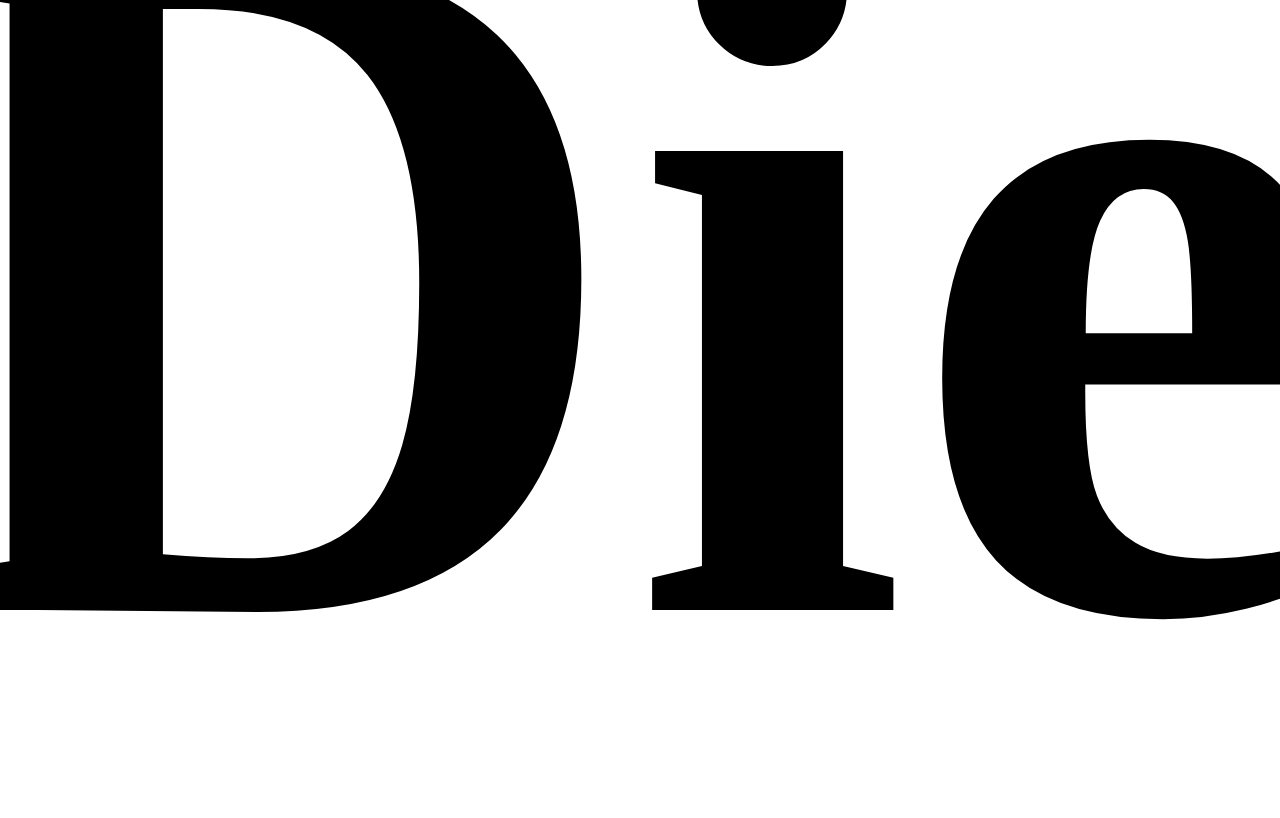
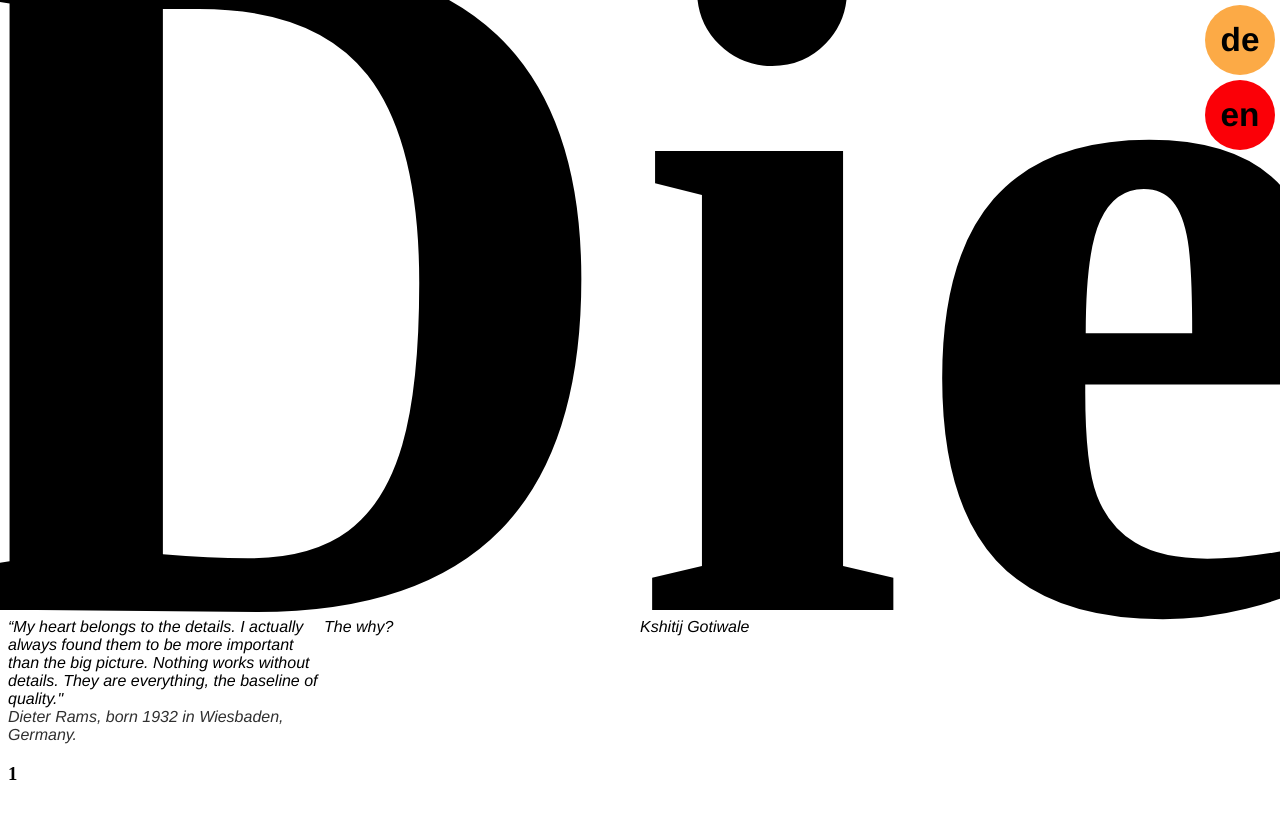
Before and after one commit to kgotiwale/KshitijGoti, a plain HTML site: page Dieter Rams Principles of Design.html in a window 1280 px wide. Shown: the top 818 px of the page. Drawn offline with Linux system fonts and the light colour scheme; a web font is replaced by a local one.

Commit message:
Update Dieter Rams Principles of Design.html

```diff
--- a/Dieter Rams Principles of Design.html
+++ b/Dieter Rams Principles of Design.html
@@ -12,7 +12,7 @@
     	url("http://db.onlinewebfonts.com/t/988d4c9843303bc94792a4ad537f1cfb.woff") format("woff"), /* chrome firefox */
     	url("http://db.onlinewebfonts.com/t/988d4c9843303bc94792a4ad537f1cfb.ttf") format("truetype"), /* chrome firefox opera Safari, Android, iOS 4.2+*/
     	url("http://db.onlinewebfonts.com/t/988d4c9843303bc94792a4ad537f1cfb.svg#Druk Bold") format("svg"); /* iOS 4.1- */
-}
+		}
 
 		h1{
 			font-family: "Druk Bold";
@@ -48,6 +48,85 @@
 			line-height: 0.5;
 		}
 
+
+		.germanButton{
+			height: 70px;
+			width: 70px;
+			font-family: 'Helvetica Neue';
+			font-weight: 600;
+			font-size: 25pt;
+			align-content: center;
+			border: 0px;
+			background-color: rgba(252,170,70,1.00);
+			z-index: 0;
+			border-radius: 70px;
+  			position: fixed;
+  			top: 5px;
+			right: 5px;
+			margin-left: 95%;
+			margin-bottom: 0.5%;
+
+		}
+
+		.englishButton{
+			height: 70px;
+			width: 70px;
+			font-family: 'Helvetica Neue';
+			font-weight: 600;
+			font-size: 25pt;
+			align-content: center;
+			border: 0px;
+			background-color: rgba(251,0,7,1.00);
+			z-index: 0;
+			border-radius: 70px;
+  			position: fixed;
+  			top: 80px;
+			right: 5px;
+			margin-left: 95%;
+		}
+
+		.main{
+			display: flex;
+
+		}
+
+		.column1{
+			width: 25%;
+			float: left;
+			margin-right: 3px;
+		}
+
+		.introduction{
+			font-family: 'Helvetica Neue';
+			font-style: italic;
+			font-weight: 300;
+			margin-top: 60px;
+		}
+
+		p span{
+			color: rgba(48,48,48,1.00);
+		}
+
+		.column2{
+			width: 25%;
+			float: left;
+			margin-right: 3px;
+		}
+
+		.column3{
+			width: 25%;
+			float: left;
+			margin-right: 3px;
+		}
+
+		.column4{
+			width: 25%;
+			float: left;
+			margin-right: 3px;
+		}
+
+
+
 	</style>
 
 
@@ -56,6 +135,75 @@
 <body>
 	<h1>Dieter</h1>
 	<h2>Rams<br><span class="number">10</span><br><span class="text">principles<br>of design</span></h2>
-	<div type="button" class="language" value="de" onClick="toggleLanguage('German')"></div>
+	<input type="button" class="germanButton" onClick="myFunction()" value="de">
+	<br>
+	<input type="button" class="englishButton" onClick="myFunction()" value="en">
+
+	<div class="main">
+		<div class="column1">
+
+		<p class="introduction">“My heart belongs to the details. I actually always found them to be more important than the big picture. Nothing works without details. They are everything, the baseline of quality."<br>
+		<span>Dieter Rams, born 1932 in Wiesbaden, Germany.</span></p>
+
+		<h3>1</h3>
+
+		</div>
+		<div class="column2">
+
+			<p class="introduction">The why?</p>
+
+		<p></p>
+
+		</div>
+		<div class="column3">
+
+			<p class="introduction">Kshitij Gotiwale</p>
+
+		</div>
+		<div class="column4">
+
+
+		</div>
+
+
+
+
+	</div>
+
+
+
+
+
+
+
+
+
+
+
+
+
+
+
+
+
+
+
+
+
+
+
+
+
+
+	<script>
+		function myFunction() {
+  		var x = document.getElementById("myDIV");
+  		if (x.style.display === "none") {
+    			x.style.display = "block";
+  			} else {
+    			x.style.display = "none";
+  			}
+		}
+	</script>
 </body>
 </html>
```
